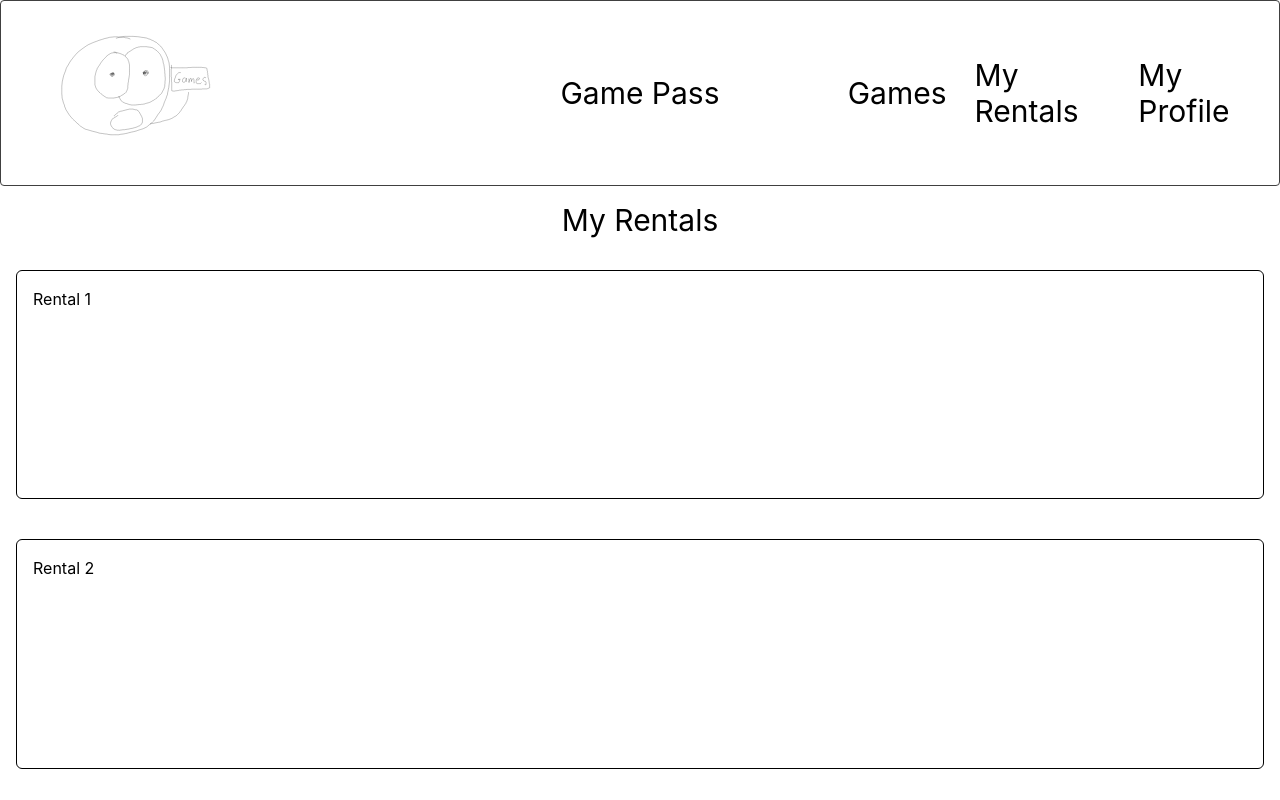
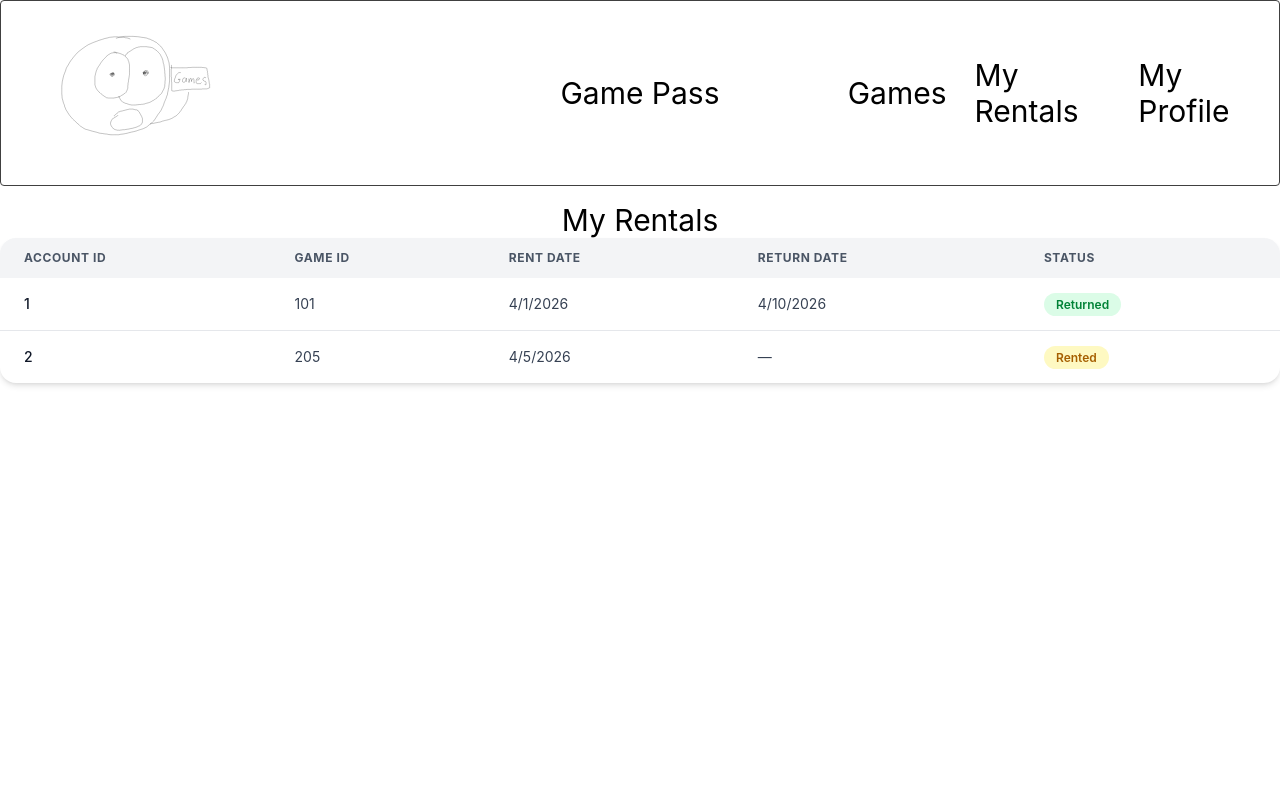
Before and after one commit to Stumpts/GameRentalService, a React (Vite) app in the folder Frontend/game-rental-system/: page /rentals in a window 1280 px wide. Shown: the top 800 px of the page. Built offline with nearby package versions, Linux system fonts and the light colour scheme.

Commit message:
Rewrote Card Component and Added Rental Table Component

```diff
--- a/Frontend/game-rental-system/src/components/Card.jsx
+++ b/Frontend/game-rental-system/src/components/Card.jsx
@@ -1,9 +1,34 @@
-export default function Card({ text, hreflink }) {
+export default function Card({ games }) {
   return (
     <>
-      <a className="flex items-center justify-center border rounded-md h-full" href={hreflink}>
-        <h2> {text} </h2>
-      </a>
+      <div className="p-6 max-w-5xl mx-auto cursor-pointer">
+        <div className="grid gap-5 md:grid-cols-2">
+          {games.map((game) => (
+            <div
+              key={game.gameID}
+              className="bg-white rounded-2xl shadow p-5 hover:shadow-lg transition"
+            >
+              <div className="flex justify-between items-center mb-2">
+                <h3 className="text-xl font-semibold">{game.name}</h3>
+                <span className="text-sm bg-gray-200 px-2 py-1 rounded">
+                  {game.ageRating}
+                </span>
+              </div>
+
+              <p className="text-gray-600 mb-2">Publisher: {game.publisher}</p>
+
+              <div className="flex justify-between text-sm text-gray-700 mb-3">
+                <span>⭐ {game.averageStarRating.toFixed(2)}</span>
+                <span>${game.price.toFixed(2)}</span>
+              </div>
+
+              <p className="text-xs text-gray-500">
+                Released: {new Date(game.releaseDate).toLocaleDateString()}
+              </p>
+            </div>
+          ))}
+        </div>
+      </div>
     </>
   );
 }
--- /dev/null
+++ b/Frontend/game-rental-system/src/components/RentalTable.jsx
@@ -0,0 +1,65 @@
+export default function RentalTable({ data }) {
+
+  return (
+    <div className="w-full overflow-x-auto rounded-2xl shadow-md bg-white">
+      <table className="min-w-full text-sm text-left text-gray-700">
+        <thead className="bg-gray-100 text-xs uppercase tracking-wider text-gray-600">
+          <tr>
+            <th className="px-6 py-3">Account ID</th>
+            <th className="px-6 py-3">Game ID</th>
+            <th className="px-6 py-3">Rent Date</th>
+            <th className="px-6 py-3">Return Date</th>
+            <th className="px-6 py-3">Status</th>
+          </tr>
+        </thead>
+
+        <tbody className="divide-y divide-gray-200">
+          {data.map((rental) => {
+            const isReturned = !!rental.returnDate;
+
+            return (
+              <tr
+                key={`${rental.accountID}-${rental.gameID}-${rental.rentDate}`}
+                className="hover:bg-gray-50 transition"
+              >
+                <td className="px-6 py-4 font-medium text-gray-900">
+                  {rental.accountID}
+                </td>
+
+                <td className="px-6 py-4">{rental.gameID}</td>
+
+                <td className="px-6 py-4">
+                  {new Date(rental.rentDate).toLocaleDateString()}
+                </td>
+
+                <td className="px-6 py-4">
+                  {rental.returnDate
+                    ? new Date(rental.returnDate).toLocaleDateString()
+                    : "—"}
+                </td>
+
+                <td className="px-6 py-4">
+                  <span
+                    className={`px-3 py-1 rounded-full text-xs font-semibold ${
+                      isReturned
+                        ? "bg-green-100 text-green-700"
+                        : "bg-yellow-100 text-yellow-700"
+                    }`}
+                  >
+                    {isReturned ? "Returned" : "Rented"}
+                  </span>
+                </td>
+              </tr>
+            );
+          })}
+        </tbody>
+      </table>
+
+      {data.length === 0 && (
+        <div className="text-center py-6 text-gray-500">
+          No rental records found.
+        </div>
+      )}
+    </div>
+  );
+}
--- a/Frontend/game-rental-system/src/pages/Games.jsx
+++ b/Frontend/game-rental-system/src/pages/Games.jsx
@@ -3,19 +3,36 @@ import Navbar from "../components/Navbar";
 
 export default function Games() {
 
-    const listOfGames = ["game", "game", "game", "game"];
+    // dummy data for testing, will replace with actual data from backend later
+    const data = [
+    {
+      gameID: 1,
+      name: "Elden Ring",
+      publisher: "FromSoftware",
+      ageRating: "M",
+      price: 59.99,
+      averageStarRating: 4.85,
+      releaseDate: "2022-02-25",
+    },
+    {
+      gameID: 2,
+      name: "Stardew Valley",
+      publisher: "ConcernedApe",
+      ageRating: "E",
+      price: 14.99,
+      averageStarRating: 4.95,
+      releaseDate: "2016-02-26"
+    },
+  ];
 
-    return (
-        <>
-            <Navbar/>
-            <h1 className="flex items-center justify-center text-3xl mt-4">Our Current Available Games to Rent!</h1>
+  return (
+    <>
+      <Navbar />
+      <h1 className="flex items-center justify-center text-3xl mt-4">
+        Our Available Games to Rent!
+      </h1>
 
-            <div className="grid grid-cols-3 gap-10 mt-4 w-full h-dvh p-4">
-                {listOfGames.map((game) => (
-                    <Card text={game} hreflink=""/>
-                ))}
-
-            </div>
-        </>
-    )
+      <Card games={data} />
+    </>
+  );
 }
--- a/Frontend/game-rental-system/src/pages/Login.jsx
+++ b/Frontend/game-rental-system/src/pages/Login.jsx
@@ -58,7 +58,7 @@ export default function Login() {
 
 
   return (
-    <form className="flex flex-col gap-4 m-auto items-start p-8 py-12 w-80 sm:w-[352px] text-gray-500 rounded-lg shadow-xl border border-gray-200 bg-white mt-16" onSubmit={handleSubmit}>
+    <form className="flex flex-col gap-4 m-auto items-start p-8 py-12 w-80 sm:w-88 text-gray-500 rounded-lg shadow-xl border border-gray-200 bg-white mt-16" onSubmit={handleSubmit}>
       <p className="text-2xl font-medium m-auto">
         <span className="">User</span>{" "}
         {state === "login" ? "Login" : "Sign Up"}
--- a/Frontend/game-rental-system/src/pages/Rentals.jsx
+++ b/Frontend/game-rental-system/src/pages/Rentals.jsx
@@ -1,28 +1,32 @@
-import { useState } from "react"
+import { useState } from "react";
 import Navbar from "../components/Navbar";
+import RentalTable from "../components/RentalTable";
 
 export default function Rentals() {
+  const [hasRentals, setHasRentals] = useState(true);
 
-    const [hasRentals, setHasRentals] = useState(true);
+  const data = [
+    {
+      accountID: 1,
+      gameID: 101,
+      rentDate: "2026-04-01",
+      returnDate: "2026-04-10",
+    },
+    {
+      accountID: 2,
+      gameID: 205,
+      rentDate: "2026-04-05",
+      returnDate: null,
+    },
+  ];
 
-    return (
-        <>
-            <Navbar/>
-            <h1 className="flex items-center justify-center text-3xl mt-4">My Rentals</h1>
-            {hasRentals ? (
-                <div className="grid grid-cols-1 gap-10 mt-4 w-full h-dvh p-4">
-                    <div className="border rounded-md p-4"> Rental 1 </div>
-                    <div className="border rounded-md p-4"> Rental 2 </div>
-                    <div className="border rounded-md p-4"> Rental 3 </div>
-                </div>
-            ) : (
-                <div className="flex flex-col items-center justify-center gap-4 mt-4 w-full h-dvh p-4">
-                    <h2 className="text-2xl">You have no rentals yet!</h2>
-                    <a href="/games" className="border rounded-md p-4">
-                        Rent a Game Now!
-                    </a>
-                </div>
-            )}
-        </>
-    )
+  return (
+    <>
+      <Navbar />
+      <h1 className="flex items-center justify-center text-3xl mt-4">
+        My Rentals
+      </h1>
+      <RentalTable data={data} />
+    </>
+  );
 }
```
